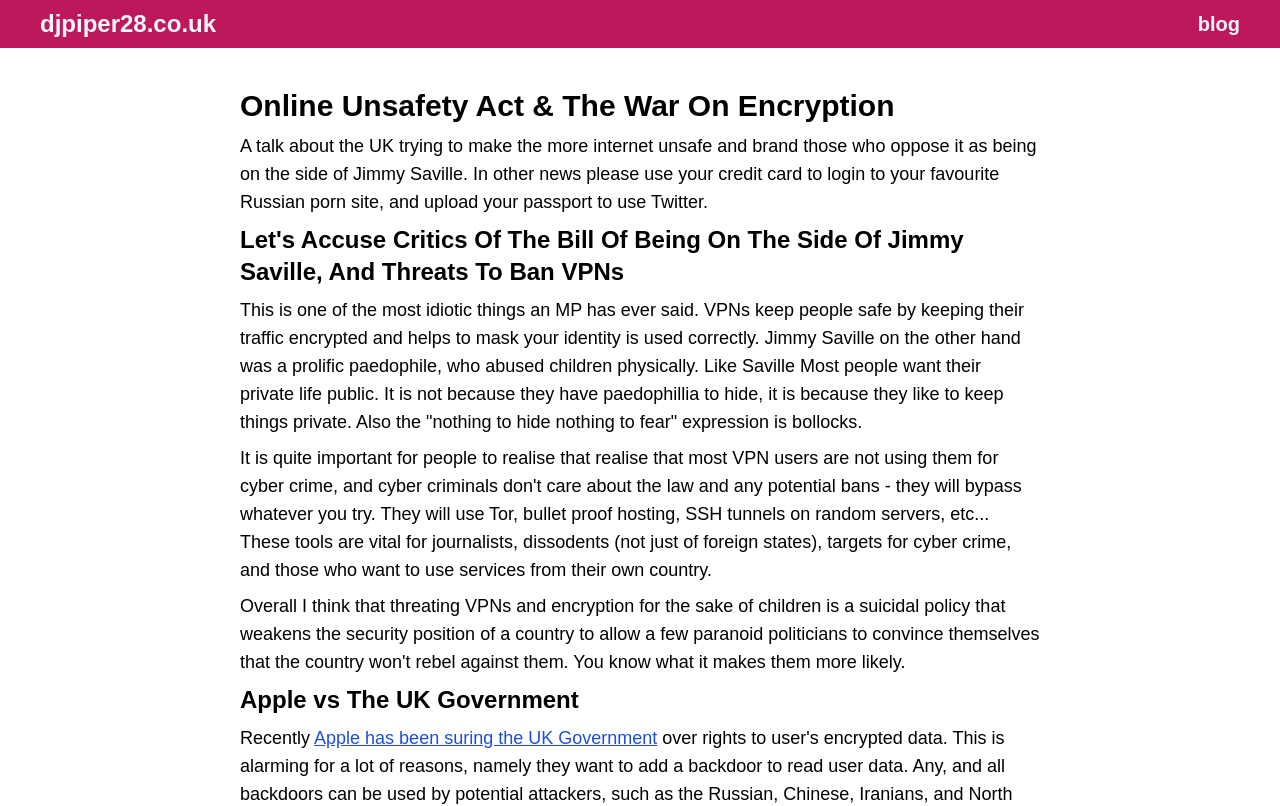
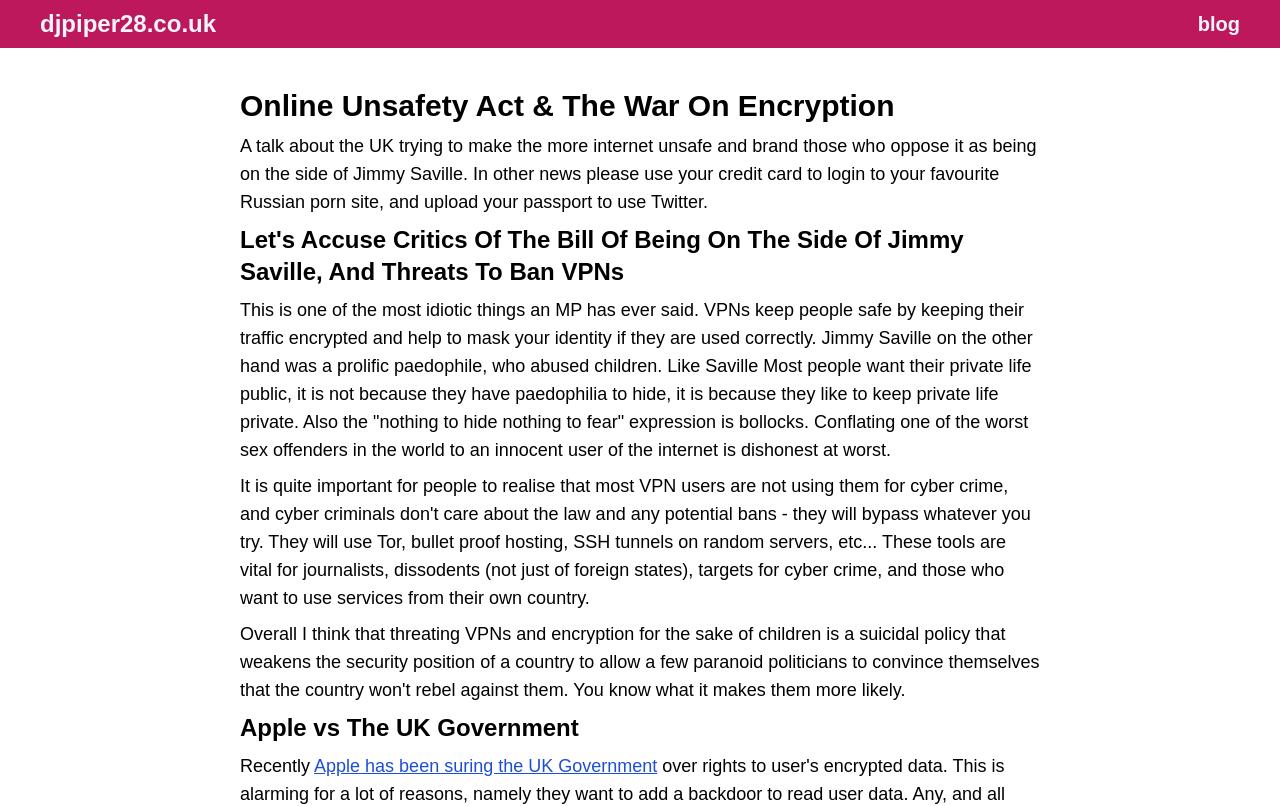
Before and after one commit to djpiper28/my-website, a Next.js app: page /blog/2025/08/online_unsafety_act in a window 1280 px wide. Shown: the top 806 px of the page. Built offline with nearby package versions, Linux system fonts and the light colour scheme.

Commit message:
fix: some typos

```diff
--- a/src/app/blog/2025/08/online_unsafety_act/page.tsx
+++ b/src/app/blog/2025/08/online_unsafety_act/page.tsx
@@ -15,22 +15,23 @@ export default function Page() {
       </H2>
       <P>
         This is one of the most idiotic things an MP has ever said. VPNs keep
-        people safe by keeping their traffic encrypted and helps to mask your
-        identity is used correctly. Jimmy Saville on the other hand was a
-        prolific paedophile, who abused children physically. Like Saville Most
-        people want their private life public. It is not because they have
-        paedophillia to hide, it is because they like to keep things private.
-        Also the &quot;nothing to hide nothing to fear&quot; expression is
-        bollocks.
+        people safe by keeping their traffic encrypted and help to mask your
+        identity if they are used correctly. Jimmy Saville on the other hand was
+        a prolific paedophile, who abused children. Like Saville Most people
+        want their private life public, it is not because they have paedophilia
+        to hide, it is because they like to keep private life private. Also the
+        &quot;nothing to hide nothing to fear&quot; expression is bollocks.
+        Conflating one of the worst sex offenders in the world to an innocent
+        user of the internet is dishonest at worst.
       </P>
       <P>
-        It is quite important for people to realise that realise that most VPN
-        users are not using them for cyber crime, and cyber criminals don&apos;t
-        care about the law and any potential bans - they will bypass whatever
-        you try. They will use Tor, bullet proof hosting, SSH tunnels on random
-        servers, etc... These tools are vital for journalists, dissodents (not
-        just of foreign states), targets for cyber crime, and those who want to
-        use services from their own country.
+        It is quite important for people to realise that most VPN users are not
+        using them for cyber crime, and cyber criminals don&apos;t care about
+        the law and any potential bans - they will bypass whatever you try. They
+        will use Tor, bullet proof hosting, SSH tunnels on random servers,
+        etc... These tools are vital for journalists, dissodents (not just of
+        foreign states), targets for cyber crime, and those who want to use
+        services from their own country.
       </P>
       <P>
         Overall I think that threating VPNs and encryption for the sake of
```
